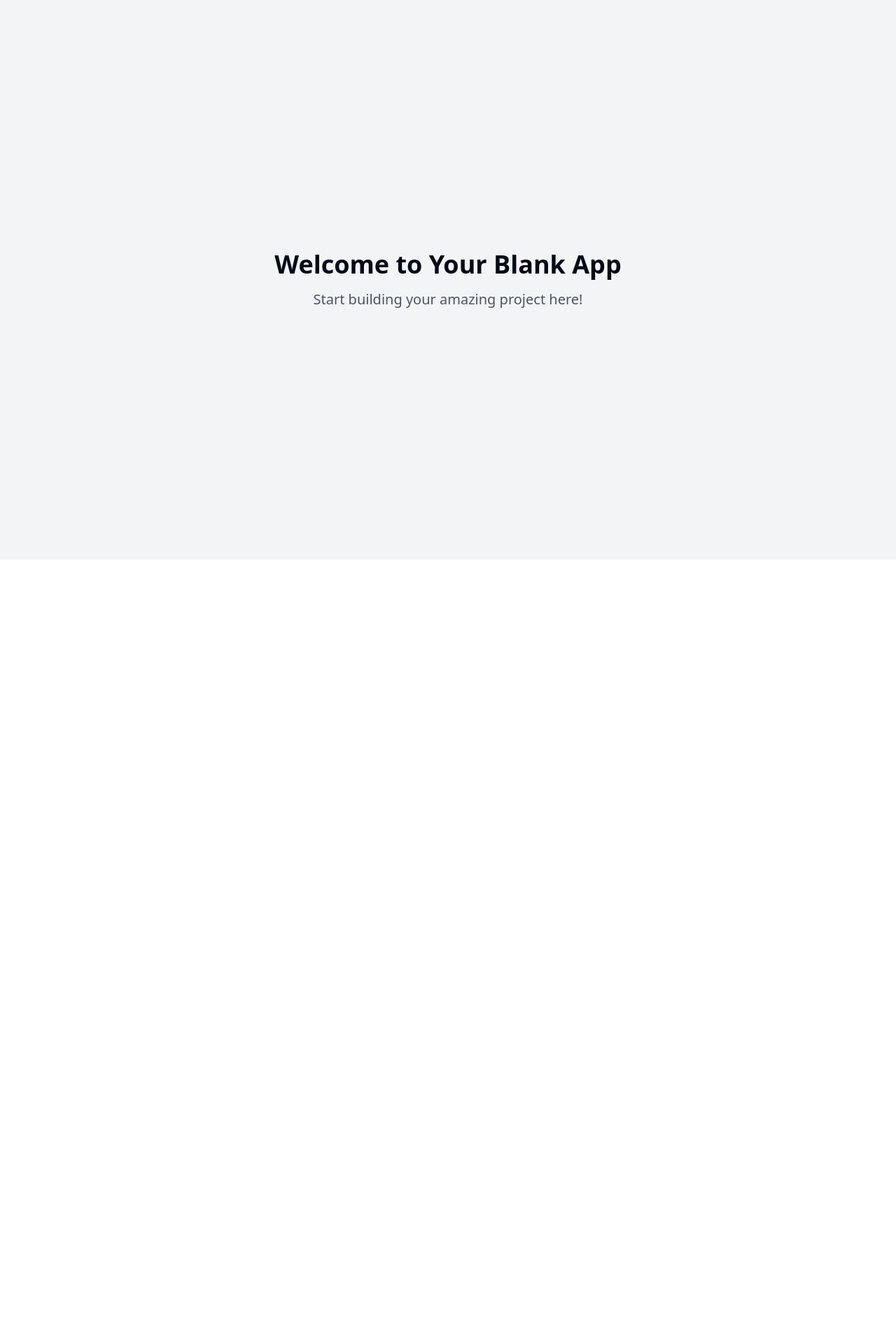
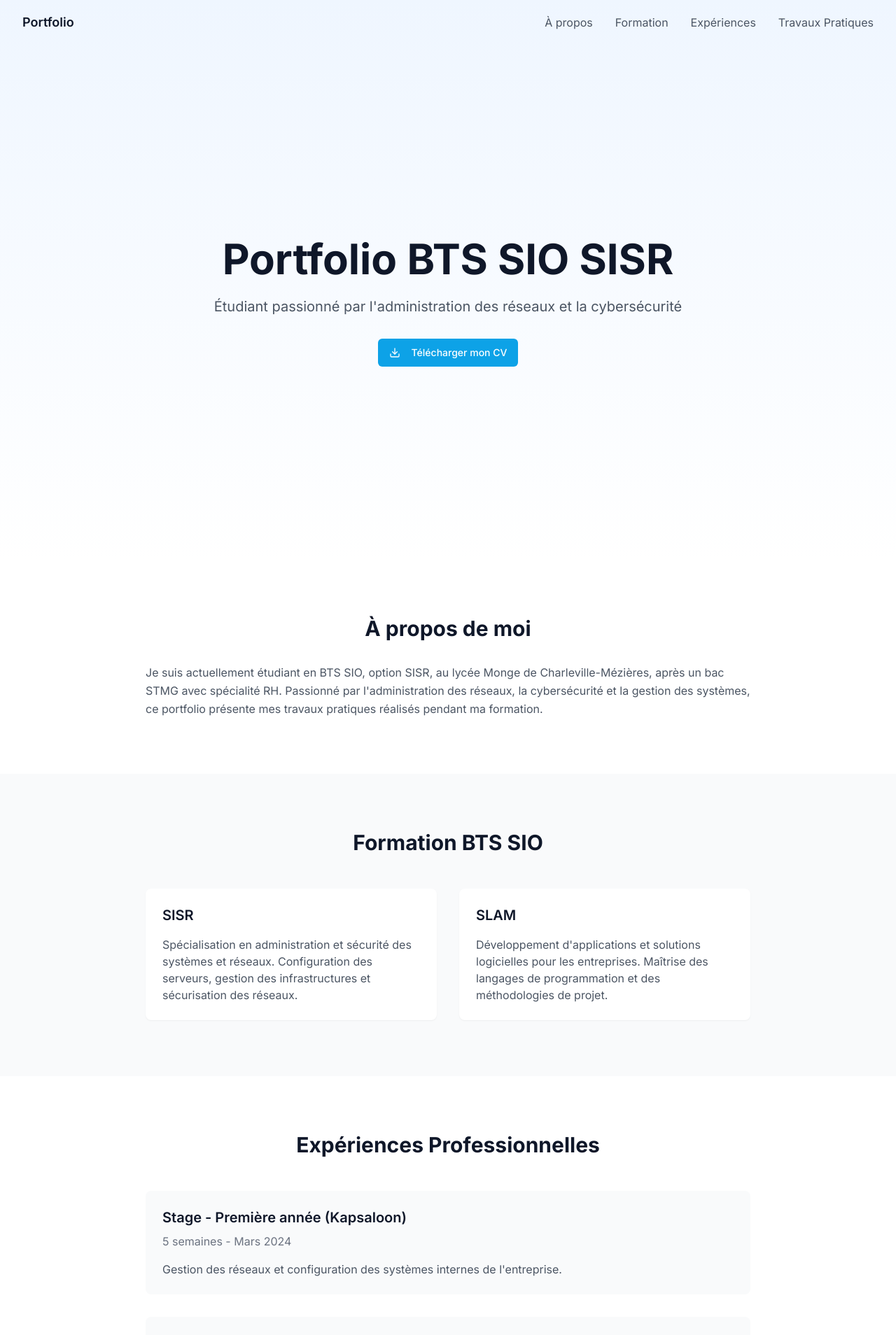
Before and after one commit to Ustaaa38/my-bts-portfolio, a React (Vite) app: page / in a window 1280 px wide. Shown: the top 1908 px of the page at 70% size. Before the commit the page ends 800 px from the top, so only its background shows below. Built offline with nearby package versions, Linux system fonts and the light colour scheme.

Commit message:
Create portfolio application
Create a portfolio application for a BTS SIO student.

```diff
--- a/index.html
+++ b/index.html
@@ -1,17 +1,15 @@
+
 <!DOCTYPE html>
-<html lang="en">
+<html lang="fr">
   <head>
     <meta charset="UTF-8" />
     <meta name="viewport" content="width=device-width, initial-scale=1.0" />
-    <title>my-bts-portfolio</title>
-    <meta name="description" content="Lovable Generated Project" />
-    <meta name="author" content="Lovable" />
-    <meta property="og:image" content="/og-image.png" />
+    <title>Portfolio BTS SIO SISR</title>
+    <meta name="description" content="Portfolio étudiant BTS SIO option SISR" />
+    <link rel="stylesheet" href="https://fonts.googleapis.com/css2?family=Inter:wght@400;500;600;700&display=swap" />
   </head>
-
   <body>
     <div id="root"></div>
-    <!-- IMPORTANT: DO NOT REMOVE THIS SCRIPT TAG OR THIS VERY COMMENT! -->
     <script src="https://cdn.gpteng.co/gptengineer.js" type="module"></script>
     <script type="module" src="/src/main.tsx"></script>
   </body>
--- /dev/null
+++ b/src/components/Navigation.tsx
@@ -0,0 +1,49 @@
+
+import { useState, useEffect } from 'react';
+import { cn } from "@/lib/utils";
+
+const Navigation = () => {
+  const [isScrolled, setIsScrolled] = useState(false);
+
+  useEffect(() => {
+    const handleScroll = () => {
+      setIsScrolled(window.scrollY > 20);
+    };
+    window.addEventListener('scroll', handleScroll);
+    return () => window.removeEventListener('scroll', handleScroll);
+  }, []);
+
+  const scrollToSection = (sectionId: string) => {
+    const element = document.getElementById(sectionId);
+    element?.scrollIntoView({ behavior: 'smooth' });
+  };
+
+  return (
+    <nav className={cn(
+      "fixed top-0 left-0 right-0 z-50 transition-all duration-300",
+      isScrolled ? "nav-blur" : "bg-transparent"
+    )}>
+      <div className="max-w-7xl mx-auto px-4 sm:px-6 lg:px-8">
+        <div className="flex items-center justify-between h-16">
+          <span className="text-lg font-semibold">Portfolio</span>
+          <div className="hidden md:flex space-x-8">
+            <button onClick={() => scrollToSection('about')} className="text-gray-600 hover:text-primary transition-colors">
+              À propos
+            </button>
+            <button onClick={() => scrollToSection('formation')} className="text-gray-600 hover:text-primary transition-colors">
+              Formation
+            </button>
+            <button onClick={() => scrollToSection('experience')} className="text-gray-600 hover:text-primary transition-colors">
+              Expériences
+            </button>
+            <button onClick={() => scrollToSection('projects')} className="text-gray-600 hover:text-primary transition-colors">
+              Travaux Pratiques
+            </button>
+          </div>
+        </div>
+      </div>
+    </nav>
+  );
+};
+
+export default Navigation;
--- a/src/index.css
+++ b/src/index.css
@@ -1,101 +1,56 @@
+
 @tailwind base;
 @tailwind components;
 @tailwind utilities;
 
 @layer base {
   :root {
-    --background: 0 0% 100%;
-    --foreground: 222.2 84% 4.9%;
+    --background: 210 40% 98%;
+    --foreground: 222 47% 11%;
 
     --card: 0 0% 100%;
-    --card-foreground: 222.2 84% 4.9%;
+    --card-foreground: 222 47% 11%;
 
-    --popover: 0 0% 100%;
-    --popover-foreground: 222.2 84% 4.9%;
+    --border: 214 32% 91%;
+    --input: 214 32% 91%;
 
-    --primary: 222.2 47.4% 11.2%;
-    --primary-foreground: 210 40% 98%;
+    --primary: 199 89% 48%;
+    --primary-foreground: 0 0% 100%;
 
-    --secondary: 210 40% 96.1%;
-    --secondary-foreground: 222.2 47.4% 11.2%;
+    --secondary: 210 40% 96%;
+    --secondary-foreground: 222 47% 11%;
 
-    --muted: 210 40% 96.1%;
-    --muted-foreground: 215.4 16.3% 46.9%;
+    --accent: 210 40% 96%;
+    --accent-foreground: 222 47% 11%;
 
-    --accent: 210 40% 96.1%;
-    --accent-foreground: 222.2 47.4% 11.2%;
-
-    --destructive: 0 84.2% 60.2%;
+    --destructive: 0 84% 60%;
     --destructive-foreground: 210 40% 98%;
 
-    --border: 214.3 31.8% 91.4%;
-    --input: 214.3 31.8% 91.4%;
-    --ring: 222.2 84% 4.9%;
+    --ring: 222 84% 48%;
 
     --radius: 0.5rem;
-
-    --sidebar-background: 0 0% 98%;
-
-    --sidebar-foreground: 240 5.3% 26.1%;
-
-    --sidebar-primary: 240 5.9% 10%;
-
-    --sidebar-primary-foreground: 0 0% 98%;
-
-    --sidebar-accent: 240 4.8% 95.9%;
-
-    --sidebar-accent-foreground: 240 5.9% 10%;
-
-    --sidebar-border: 220 13% 91%;
-
-    --sidebar-ring: 217.2 91.2% 59.8%;
   }
 
-  .dark {
-    --background: 222.2 84% 4.9%;
-    --foreground: 210 40% 98%;
+  * {
+    @apply border-border scroll-smooth;
+  }
 
-    --card: 222.2 84% 4.9%;
-    --card-foreground: 210 40% 98%;
-
-    --popover: 222.2 84% 4.9%;
-    --popover-foreground: 210 40% 98%;
-
-    --primary: 210 40% 98%;
-    --primary-foreground: 222.2 47.4% 11.2%;
-
-    --secondary: 217.2 32.6% 17.5%;
-    --secondary-foreground: 210 40% 98%;
-
-    --muted: 217.2 32.6% 17.5%;
-    --muted-foreground: 215 20.2% 65.1%;
-
-    --accent: 217.2 32.6% 17.5%;
-    --accent-foreground: 210 40% 98%;
-
-    --destructive: 0 62.8% 30.6%;
-    --destructive-foreground: 210 40% 98%;
-
-    --border: 217.2 32.6% 17.5%;
-    --input: 217.2 32.6% 17.5%;
-    --ring: 212.7 26.8% 83.9%;
-    --sidebar-background: 240 5.9% 10%;
-    --sidebar-foreground: 240 4.8% 95.9%;
-    --sidebar-primary: 224.3 76.3% 48%;
-    --sidebar-primary-foreground: 0 0% 100%;
-    --sidebar-accent: 240 3.7% 15.9%;
-    --sidebar-accent-foreground: 240 4.8% 95.9%;
-    --sidebar-border: 240 3.7% 15.9%;
-    --sidebar-ring: 217.2 91.2% 59.8%;
+  body {
+    @apply bg-background text-foreground antialiased;
+    font-family: 'Inter', sans-serif;
   }
 }
 
-@layer base {
-  * {
-    @apply border-border;
+@layer utilities {
+  .section-fade {
+    @apply opacity-0 translate-y-4 transition-all duration-700;
   }
 
-  body {
-    @apply bg-background text-foreground;
+  .section-fade.appear {
+    @apply opacity-100 translate-y-0;
+  }
+
+  .nav-blur {
+    @apply backdrop-blur-md bg-white/70 border-b border-gray-200/50;
   }
 }
--- a/src/pages/Index.tsx
+++ b/src/pages/Index.tsx
@@ -1,12 +1,131 @@
-// Update this page (the content is just a fallback if you fail to update the page)
+
+import { useEffect } from 'react';
+import Navigation from '@/components/Navigation';
+import { Button } from '@/components/ui/button';
+import { Download } from 'lucide-react';
 
 const Index = () => {
+  useEffect(() => {
+    const observerCallback: IntersectionObserverCallback = (entries) => {
+      entries.forEach(entry => {
+        if (entry.isIntersecting) {
+          entry.target.classList.add('appear');
+        }
+      });
+    };
+
+    const observer = new IntersectionObserver(observerCallback, {
+      threshold: 0.1
+    });
+
+    document.querySelectorAll('.section-fade').forEach(section => {
+      observer.observe(section);
+    });
+
+    return () => observer.disconnect();
+  }, []);
+
   return (
-    <div className="min-h-screen flex items-center justify-center bg-gray-100">
-      <div className="text-center">
-        <h1 className="text-4xl font-bold mb-4">Welcome to Your Blank App</h1>
-        <p className="text-xl text-gray-600">Start building your amazing project here!</p>
-      </div>
+    <div className="min-h-screen">
+      <Navigation />
+
+      {/* Hero Section */}
+      <section className="min-h-screen flex items-center justify-center bg-gradient-to-b from-blue-50 to-white pt-16">
+        <div className="text-center px-4">
+          <h1 className="text-4xl md:text-6xl font-bold mb-6">
+            Portfolio BTS SIO SISR
+          </h1>
+          <p className="text-lg md:text-xl text-gray-600 mb-8 max-w-2xl mx-auto">
+            Étudiant passionné par l'administration des réseaux et la cybersécurité
+          </p>
+          <Button className="bg-primary hover:bg-primary/90">
+            <Download className="mr-2 h-4 w-4" />
+            Télécharger mon CV
+          </Button>
+        </div>
+      </section>
+
+      {/* À propos */}
+      <section id="about" className="py-20 bg-white section-fade">
+        <div className="max-w-4xl mx-auto px-4">
+          <h2 className="text-3xl font-bold mb-8 text-center">À propos de moi</h2>
+          <div className="prose prose-lg max-w-none">
+            <p className="text-gray-600 leading-relaxed">
+              Je suis actuellement étudiant en BTS SIO, option SISR, au lycée Monge de Charleville-Mézières, après un bac STMG avec spécialité RH. Passionné par l'administration des réseaux, la cybersécurité et la gestion des systèmes, ce portfolio présente mes travaux pratiques réalisés pendant ma formation.
+            </p>
+          </div>
+        </div>
+      </section>
+
+      {/* Formation */}
+      <section id="formation" className="py-20 bg-gray-50 section-fade">
+        <div className="max-w-4xl mx-auto px-4">
+          <h2 className="text-3xl font-bold mb-12 text-center">Formation BTS SIO</h2>
+          <div className="grid md:grid-cols-2 gap-8">
+            <div className="bg-white p-6 rounded-lg shadow-sm">
+              <h3 className="text-xl font-semibold mb-4">SISR</h3>
+              <p className="text-gray-600">
+                Spécialisation en administration et sécurité des systèmes et réseaux. Configuration des serveurs, gestion des infrastructures et sécurisation des réseaux.
+              </p>
+            </div>
+            <div className="bg-white p-6 rounded-lg shadow-sm">
+              <h3 className="text-xl font-semibold mb-4">SLAM</h3>
+              <p className="text-gray-600">
+                Développement d'applications et solutions logicielles pour les entreprises. Maîtrise des langages de programmation et des méthodologies de projet.
+              </p>
+            </div>
+          </div>
+        </div>
+      </section>
+
+      {/* Expériences */}
+      <section id="experience" className="py-20 bg-white section-fade">
+        <div className="max-w-4xl mx-auto px-4">
+          <h2 className="text-3xl font-bold mb-12 text-center">Expériences Professionnelles</h2>
+          <div className="space-y-8">
+            <div className="bg-gray-50 p-6 rounded-lg">
+              <h3 className="text-xl font-semibold mb-2">Stage - Première année (Kapsaloon)</h3>
+              <p className="text-gray-500 mb-4">5 semaines - Mars 2024</p>
+              <p className="text-gray-600">
+                Gestion des réseaux et configuration des systèmes internes de l'entreprise.
+              </p>
+            </div>
+            <div className="bg-gray-50 p-6 rounded-lg">
+              <h3 className="text-xl font-semibold mb-2">Stage - Deuxième année (Préfecture)</h3>
+              <p className="text-gray-500 mb-4">5 semaines - Février 2025</p>
+              <p className="text-gray-600">
+                Audit des systèmes informatiques et gestion de réseau et cybersécurité.
+              </p>
+            </div>
+          </div>
+        </div>
+      </section>
+
+      {/* Travaux Pratiques */}
+      <section id="projects" className="py-20 bg-gray-50 section-fade">
+        <div className="max-w-4xl mx-auto px-4">
+          <h2 className="text-3xl font-bold mb-12 text-center">Travaux Pratiques</h2>
+          <div className="grid md:grid-cols-2 gap-6">
+            {[
+              { title: "Remplacement parc informatique", date: "01/01/2025 - 28/02/2025" },
+              { title: "Configuration réseau", date: "19/02/2025 - 21/02/2025" },
+              { title: "Installation serveur FOG", date: "02/12/2024 - 07/02/2025" },
+              { title: "TP RGPD", date: "09/12/2024 - 13/12/2024" },
+              { title: "Serveur de messagerie", date: "09/12/2024 - 13/12/2024" },
+              { title: "Audit cybersécurité", date: "11/10/2024 - 09/12/2024" }
+            ].map((project, index) => (
+              <div key={index} className="bg-white p-6 rounded-lg shadow-sm">
+                <h3 className="text-lg font-semibold mb-2">{project.title}</h3>
+                <p className="text-gray-500 text-sm mb-4">{project.date}</p>
+                <Button variant="outline" size="sm">
+                  <Download className="mr-2 h-4 w-4" />
+                  Télécharger PDF
+                </Button>
+              </div>
+            ))}
+          </div>
+        </div>
+      </section>
     </div>
   );
 };
```
Also changed, not shown: tailwind.config.ts (+30 -60 lines).
